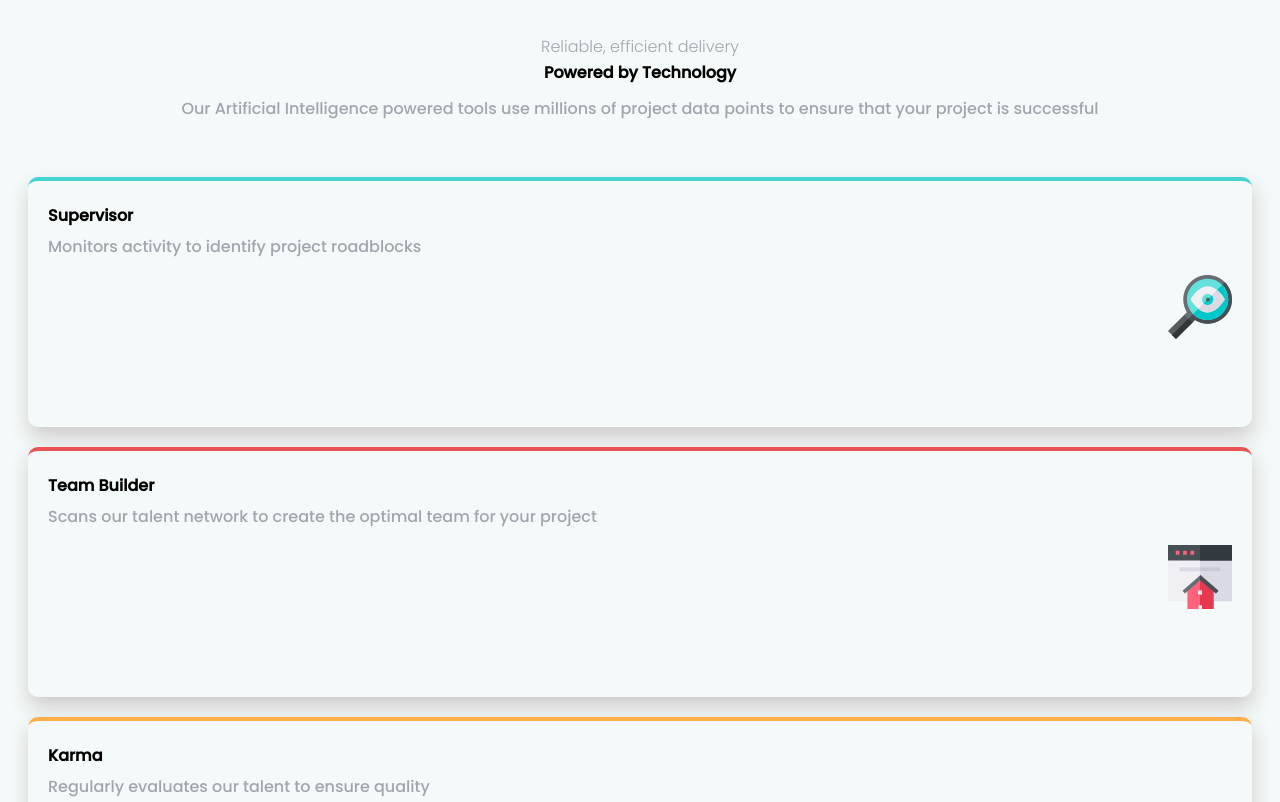
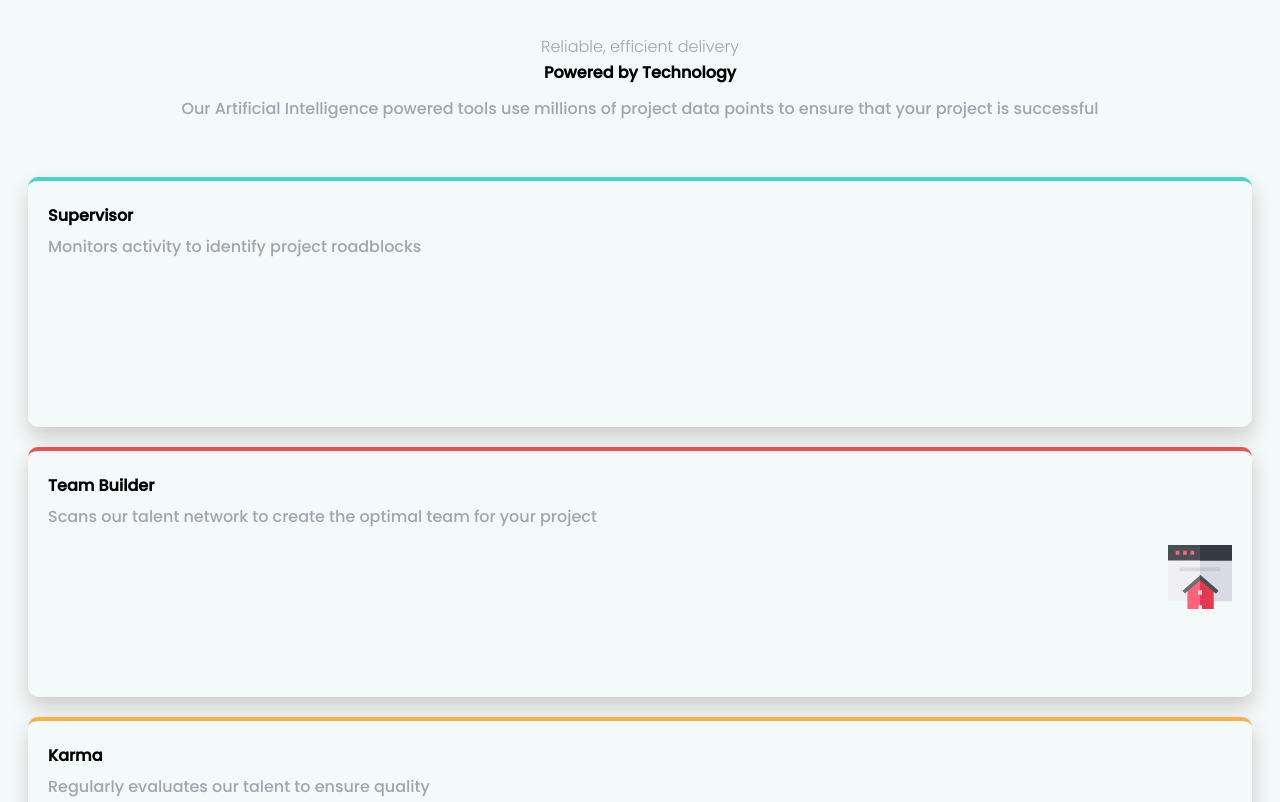
Before and after one commit to reedwane/newbies, a plain HTML site: page four-card-feature-section-master/index.html in a window 1280 px wide. Shown: the top 802 px of the page. Drawn offline with Linux system fonts and the light colour scheme.

Commit message:
Update index.html

```diff
--- a/four-card-feature-section-master/index.html
+++ b/four-card-feature-section-master/index.html
@@ -28,7 +28,7 @@
     <div class="row">
         <div class="cols-4" id="left"> <h2>Supervisor</h2>
           <p>Monitors activity to identify project roadblocks</p>
-          <img src="images/icon-supervisor.svg" alt="icon-supervisor">
+        <!--  <img src="images/icon-supervisor.svg" alt="icon-supervisor">-->
          </div>
 
       <div class="center">
```
